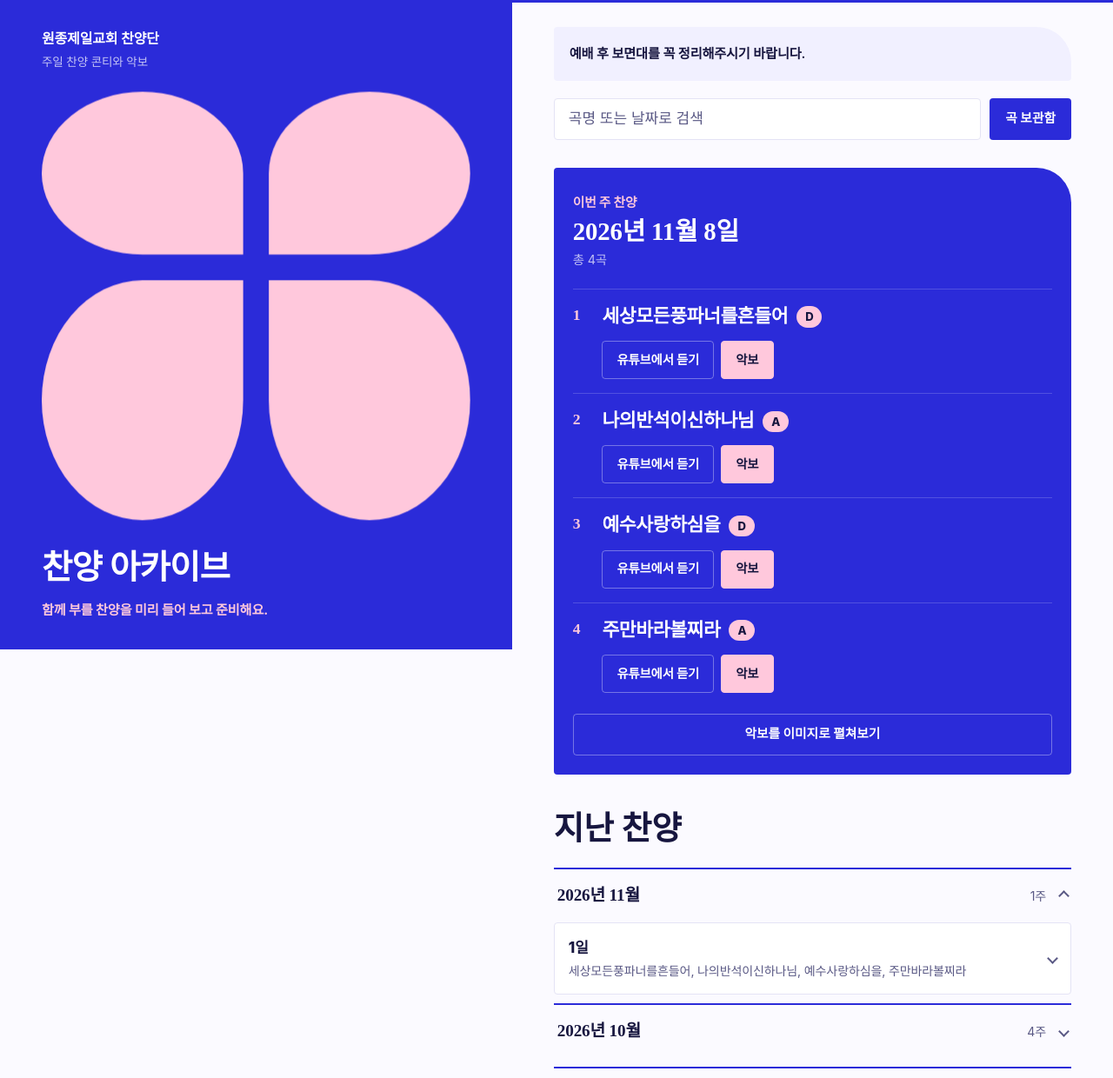
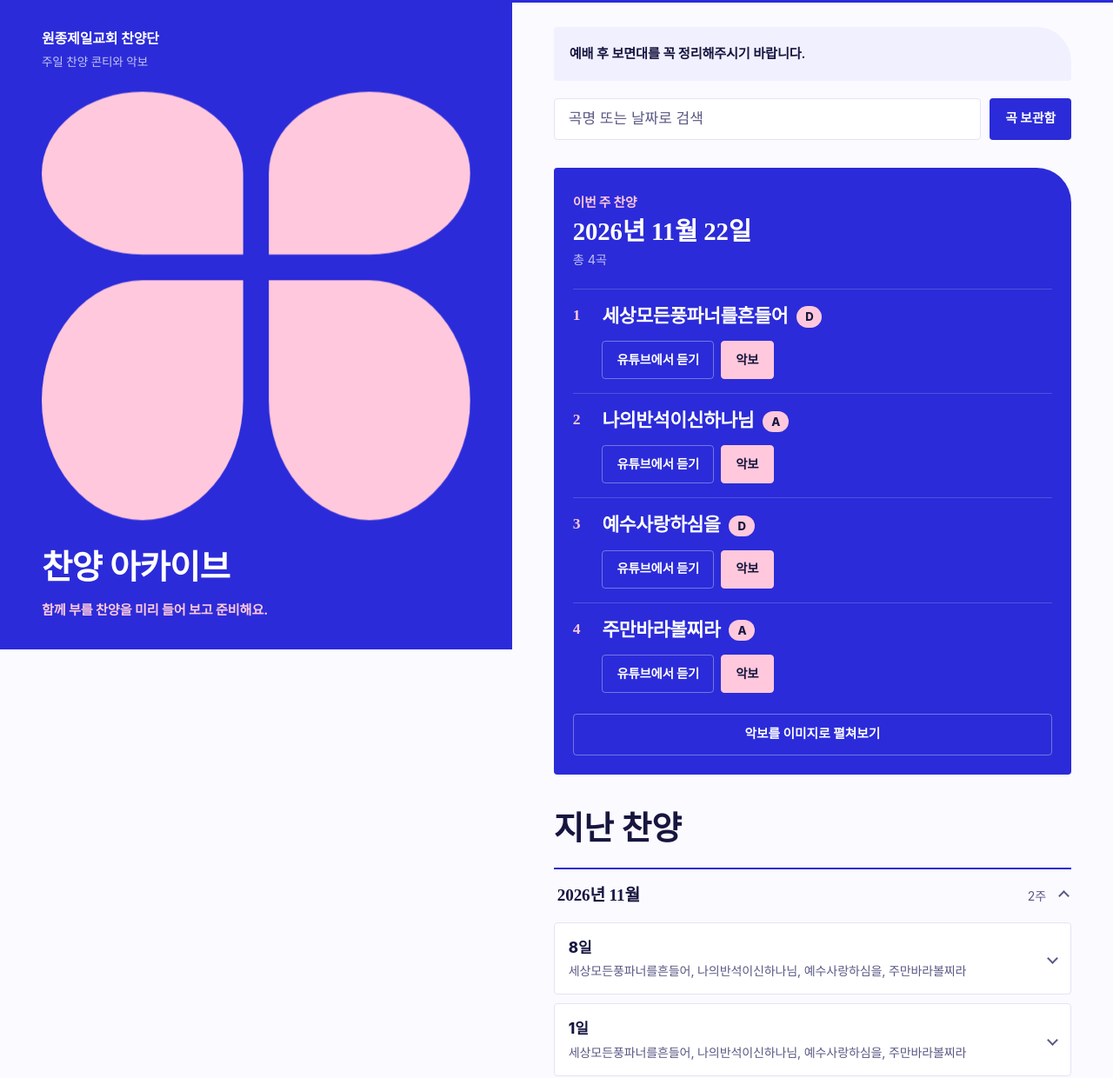
Before and after one commit to ikyullee-byte/worship, a plain HTML site: page index.html in a window 1280 px wide. Shown: the part 53-1293 px from the top of the page at 87% size. Drawn offline with Linux system fonts and the light colour scheme; a web font is replaced by a local one.

Commit message:
11/22 찬양 콘티 추가 (11/8과 같은 곡) (#6)
Claude-Session: https://claude.ai/code/session_01MHysPXnxvwcmpzenq6k7VB

Co-authored-by: Claude <noreply@anthropic.com>

```diff
--- a/index.html
+++ b/index.html
@@ -340,6 +340,15 @@
     }
 
     const setlists = [
+        {
+            date: "2026년 11월 22일",
+            songs: [
+                { title: "세상모든풍파너를흔들어", key: "D", sheet: "scores/세상모든풍파너를흔들어.jpg" },
+                { title: "나의반석이신하나님", key: "A", sheet: "scores/나의반석이신하나님.jpg" },
+                { title: "예수사랑하심을", key: "D", sheet: "scores/예수사랑하심을.jpg" },
+                { title: "주만바라볼찌라", key: "A", sheet: "scores/주만바라볼찌라(A).jpg", altSheet: "scores/주만바라볼찌라.jpg" }
+            ]
+        },
         {
             date: "2026년 11월 8일",
             songs: [
```
